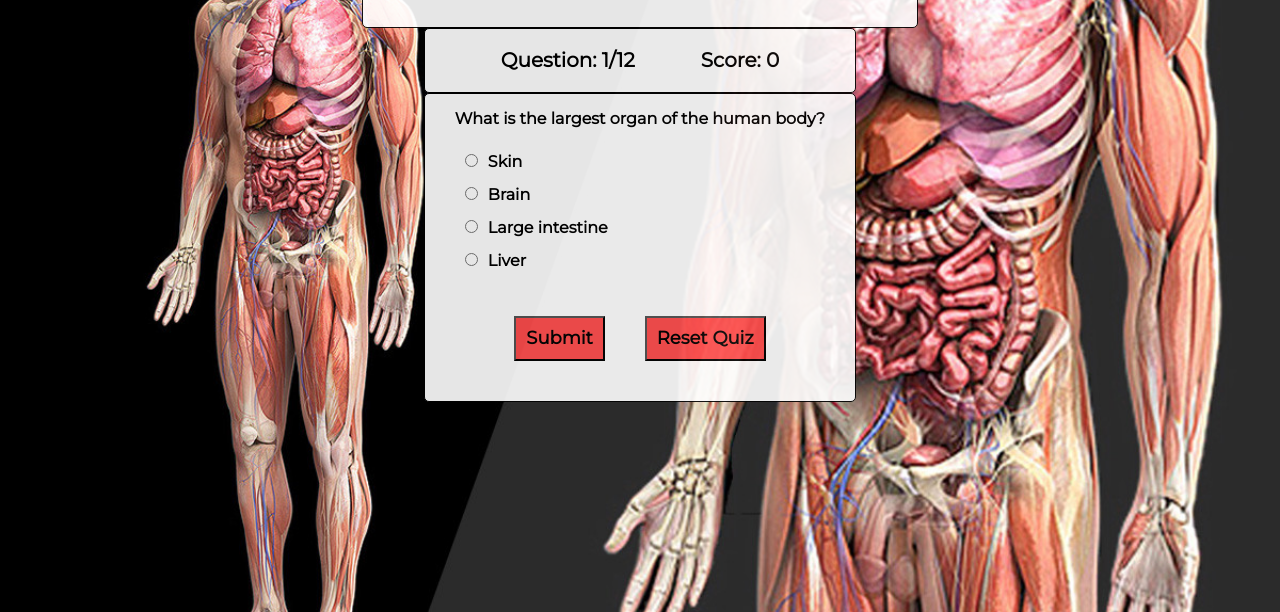
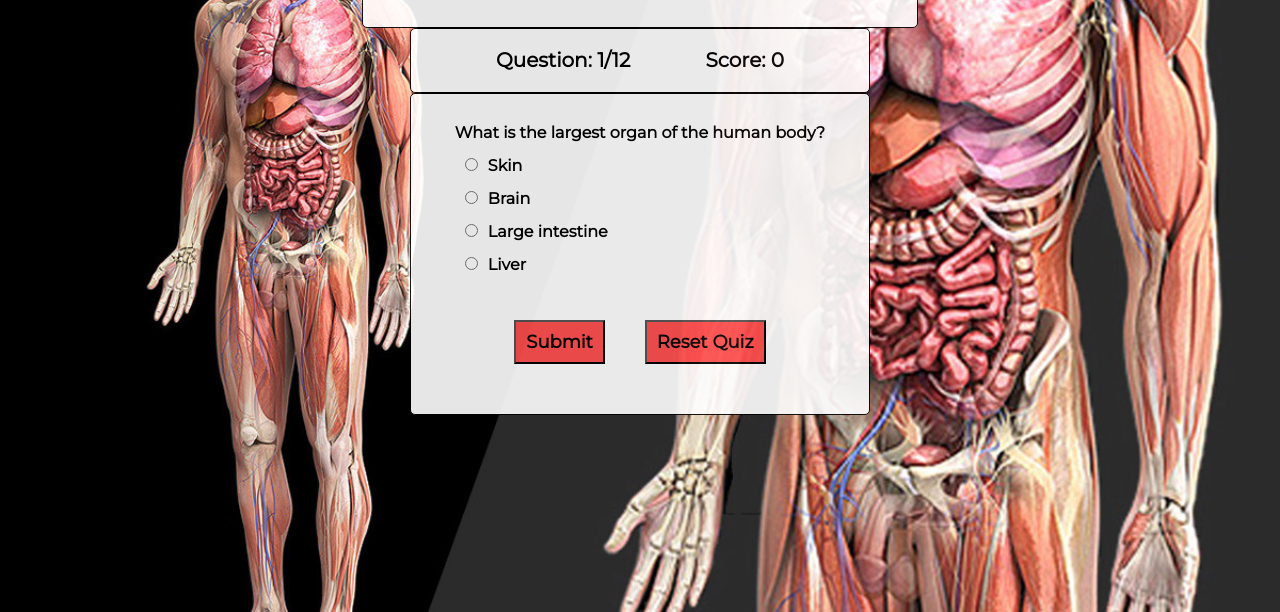
Before and after one commit to mmj05/quiz-app, a plain HTML site: page index.html in a window 1280 px wide. Both pictures are taken after a click on the button "Start Quiz". Shown: the part 188-800 px from the top of the page. Drawn offline with nearby package versions, Linux system fonts and the light colour scheme.

Commit message:
4th update

```diff
--- a/index.js
+++ b/index.js
@@ -44,7 +44,7 @@ const STORE = [
     correctAnswer: "60%"},
 
     {question: "What is the average thickness of human skin?",
-    answers: ["2mm", ".2mm", "6mm", "12mm"],
+    answers: ["2mm", "0.2mm", "6mm", "12mm"],
     correctAnswer: "2mm"}];
 
     var questionNumber = 0;
@@ -71,7 +71,7 @@ const STORE = [
     }
 
     function generateQuizString(arr, index) {
-        var quizString = `<form><p>${arr[index].question}</p><input type="radio" id="choice-1" name="choice" value="${arr[index].answers[0]}" required><label for="choice-1">${arr[index].answers[0]}</label><br><input type="radio" id="choice-2" name="choice" value="${arr[index].answers[1]}"><label for="choice-2">${arr[index].answers[1]}</label><br><input type="radio" id="choice-3" name="choice" value="${arr[index].answers[2]}"><label for="choice-3">${arr[index].answers[2]}</label><br><input type="radio" id="choice-4" name="choice" value="${arr[index].answers[3]}"><label for="choice-4">${arr[index].answers[3]}</label><br><div class="button"><input type="submit" class="js-submit-answer"><br><button class="js-reset">Reset Quiz</button></div></form>`
+        var quizString = `<form><fieldset><legend>${arr[index].question}</legend><input type="radio" id="choice-1" name="choice" value="${arr[index].answers[0]}" required><label for="choice-1">${arr[index].answers[0]}</label><br><input type="radio" id="choice-2" name="choice" value="${arr[index].answers[1]}"><label for="choice-2">${arr[index].answers[1]}</label><br><input type="radio" id="choice-3" name="choice" value="${arr[index].answers[2]}"><label for="choice-3">${arr[index].answers[2]}</label><br><input type="radio" id="choice-4" name="choice" value="${arr[index].answers[3]}"><label for="choice-4">${arr[index].answers[3]}</label><br><div class="button"><input type="submit" class="js-submit-answer"><br><button class="js-reset">Reset Quiz</button></div></fieldset></form>`
 
         return quizString;
     }
--- a/style.css
+++ b/style.css
@@ -94,6 +94,11 @@ header {
   margin-bottom: 2em;
 }
 
+.quiz-question-box fieldset {
+  margin-top: 30px;
+  border: none;
+}
+
 .quiz-question-box input[type="radio"] {
   padding: 0px;
   margin: 10px;
```
